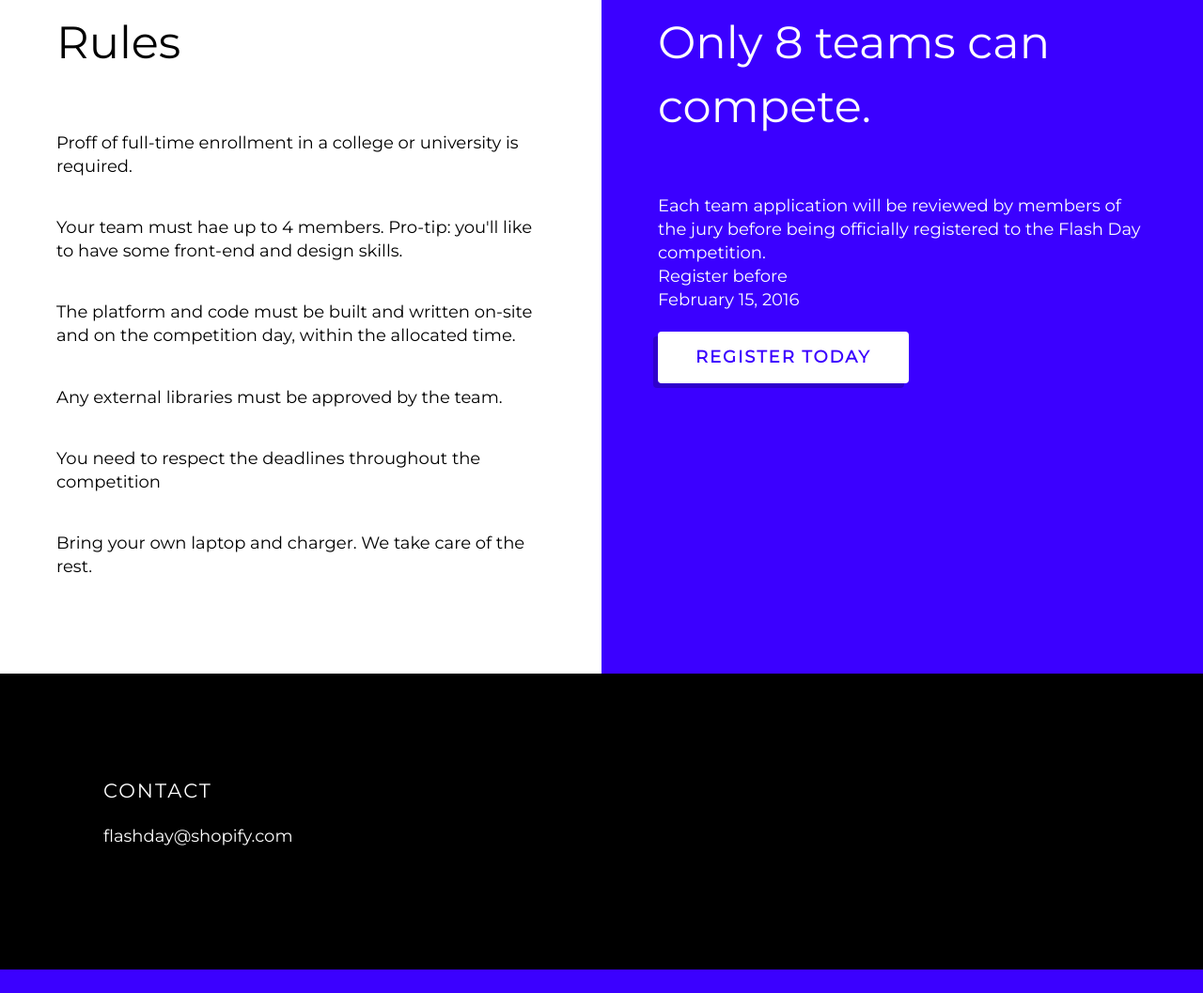
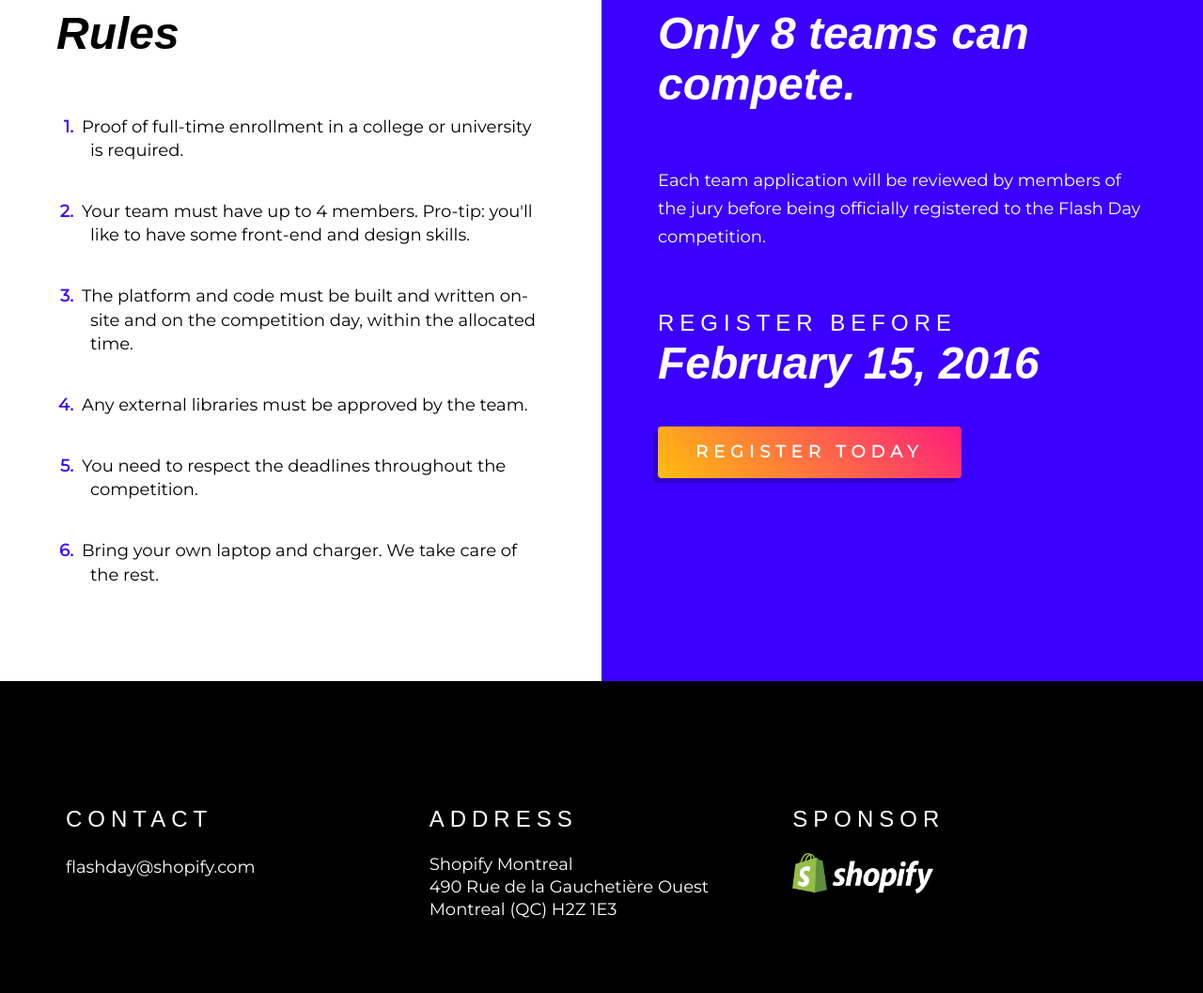
Before and after one commit to christianblais/flash-day-brochure, a plain HTML site: page index.html in a window 1280 px wide. Shown: the part 1740-2797 px from the top of the page at 94% size. Before the commit the page ends 2772 px from the top, so only its background shows below. Drawn offline with Linux system fonts and the light colour scheme; a web font is replaced by a local one.

Commit message:
adjustments for layout on smaller screens

```diff
--- a/index.html
+++ b/index.html
@@ -1,10 +1,27 @@
-<html>
+<html class="no-js" lang="FR">
   <head>
+    <meta charset="utf-8">
+    <meta http-equiv="x-ua-compatible" content="ie=edge">
+    <title>Flash Day Competition / May 7, 2016 / Montréal</title>
+    <meta name="description" content="">
+    <meta name="viewport" content="width=device-width, initial-scale=1">
+    <meta property="og:url"    content="http://" />
+    <meta property="og:type"   content="Website" />
+    <meta property="og:title"  content="Flash Day Competition / May 7, 2016 / Montréal" />
+    <meta property="og:image"  content="http://" />
+    <meta property="og:description" content="" />
+
+    <link rel="apple-touch-icon" href="../apple-touch-icon.png">
+    <!-- Place favicon.ico in the root directory -->
+
+    <script src="https://use.typekit.net/qxd7fne.js"></script>
+    <script>try{Typekit.load({ async: true });}catch(e){}</script>
+
     <link rel="stylesheet" type="text/css" href="css/main.css">
   </head>
   <body>
 
-    <section class="section section--fullwidth section--gradient">
+    <section class="section section--fullwidth section--gradient centered-on-small-screens">
       <div class="container">
         <div class="grid">
           <div class="grid__cell grid__cell--half">
@@ -12,9 +29,9 @@
             <div class="hero"></div>
           </div>
           <div class="grid__cell grid__cell--no-flex">
-            <h2 class="type--uppercase type--xl type--brand sans-serif--bold">May 7, 2016</h2>
+            <h2 class="type--uppercase type--xl type--brand">May 7, 2016</h2>
             <p class="type--uppercase type--large sans-serif--bold">Montreal, QC</p>
-            <div class="type--italic type--medium sans-serif--light">
+            <div class="type--display type--medium">
               <p class="type--no-margin">8 teams, 8 hours.</p>
               <p class="type--no-margin">1 ecommerce simulator.</p>
               <p>It's <strong>Flash Day</strong>.</p>
@@ -48,7 +65,7 @@
     <section class="section section--fullwidth section--gradient">
       <div class="container type--center">
 
-        <h1 class="sans-serif--bold type--italic">You should come</h1>
+        <h1 class="sans-serif--bold type--italic type--margin-half">You should come</h1>
         <h2 class="type--uppercase type--margin-triple">Here's why</h2>
 
         <div class="grid reasons">
@@ -69,33 +86,49 @@
       <div class="grid">
         <div class="grid__cell section--white rules">
           <h1 class="type--margin-triple">Rules</h1>
-          <ul>
-            <li>Proff of full-time enrollment in a college or university is required.</li>
-            <li>Your team must hae up to 4 members. Pro-tip: you'll like to have some front-end and design skills.</li>
+          <ol>
+            <li>Proof of full-time enrollment in a college or university is required.</li>
+            <li>Your team must have up to 4 members. Pro-tip: you'll like to have some front-end and design skills.</li>
             <li>The platform and code must be built and written on-site and on the competition day, within the allocated time.</li>
             <li>Any external libraries must be approved by the team.</li>
-            <li>You need to respect the deadlines throughout the competition</li>
+            <li>You need to respect the deadlines throughout the competition.</li>
             <li>Bring your own laptop and charger. We take care of the rest.</li>
           </ul>
         </div>
-        <div class="grid__cell rules">
+        <div class="grid__cell section--brand rules centered-on-small-screens ">
           <h1 class="type--margin-triple">Only 8 teams can compete.</h1>
-          <div>
-            Each team application will be reviewed by members of the jury before being officially registered to the Flash Day competition.
+          <div class="type--margin-triple">
+            <p>
+              Each team application will be reviewed by members of the jury before being officially registered to the Flash Day competition.
+            </p>
           </div>
-          <div>Register before</div>
-          <div>February 15, 2016</div>
-          <a href="http://eepurl.com/bNxWfr" class="btn">Register Today</a>
+          <h3 class="type--uppercase">Register before</h3>
+          <h1 class="type--margin-full">February 15, 2016</h1>
+          <a href="http://eepurl.com/bNxWfr" class="btn btn--gradient">Register Today</a>
         </div>
       </div>
     </section>
 
-    <section class="section--fullwidth section--fullwidth--footer">
+    <section class="section--fullwidth section--fullwidth--footer centered-on-small-screens ">
       <div class="container">
         <div class="grid">
           <div class="grid__cell">
             <h3 class="type--margin-full type--uppercase">Contact</h3>
-            <p>flashday@shopify.com</p>
+            <p>
+              <a href="mailto=flashday@shopify.com" class="inverted">flashday@shopify.com</a>
+            </p>
+          </div>
+          <div class="grid__cell">
+            <h3 class="type--margin-full type--uppercase">Address</h3>
+            <address>
+              Shopify Montreal<br>
+              490 Rue de la Gauchetière Ouest<br>
+              Montreal (QC) H2Z 1E3
+            </address>
+          </div>
+          <div class="grid__cell">
+            <h3 class="type--margin-full type--uppercase">Sponsor</h3>
+            <img src="assets/shopify_flat_white.png" class="logo--shopify" alt="Shopify" />
           </div>
         </div>
       </div>
--- a/sass/main.scss
+++ b/sass/main.scss
@@ -15,7 +15,7 @@ $typesize--medium: 24px;
 $typesize--large: 30px;
 $typesize--xlarge: 48px;
 
-$font--sans-serif: Montserrat;
+$font--sans-serif: "azo-sans-web";
 $color: #000;
 $color--lighter: #333;
 
@@ -32,7 +32,7 @@ $spacing--xlarge: 100px;
 
 @mixin type--uppercase {
   text-transform: uppercase;
-  letter-spacing: 2px;
+  letter-spacing: 6px;
 }
 
 @mixin calc($property, $expression) {
@@ -111,7 +111,7 @@ html {
   color: $color--inverted;
   font-size: $typesize--normal;
   line-height: 1.4;
-  font-family: $font--sans-serif, arial, sans-serif;
+  font-family: $font--sans-serif, Montserrat, arial, sans-serif;
   background-color: $brand--primary;
 }
 
@@ -235,14 +235,6 @@ address {
    Grid system
    ========================================================================== */
 
-.container {
-  padding: $spacing;
-}
-
-.container.container--no-padding {
-  padding: 0;
-}
-
 .grid {
   display: flex;
   flex-direction: column;
@@ -250,6 +242,7 @@ address {
 
 .grid .grid__cell {
   flex-grow: 1;
+  padding: $spacing--double $spacing;
 }
 
 
@@ -265,15 +258,22 @@ address {
   z-index: 100;
 }
 
+.centered-on-small-screens {
+  text-align: center;
+}
+
 .section--white {
   background: #fff;
   color: $color;
-  padding: $spacing--double ($spacing + $spacing--half) ($spacing + $spacing--half);
+}
+
+.section--brand, .section--white {
+  padding: $spacing;
 }
 
 .section--fullwidth {
   background: $brand--primary--darker;
-  padding: $spacing--xlarge $spacing--double;
+  padding: $spacing--double $spacing;
   margin: 0;
   background-image: url(../assets/img/on-display-pattern.png);
   background-size: 50%;
@@ -281,7 +281,6 @@ address {
   &.section--fullwidth--footer {
     background: $color;
     margin: 0;
-    padding: $spacing--double * 2;
   }
 }
 
@@ -319,14 +318,28 @@ address {
   }
 }
 
-ul {
+ol {
+  margin: 0 0 1.5em;
+  padding: 0;
+  counter-reset: item;
+}
+
+ol > li {
+  margin-bottom: $spacing--double;
+  padding: 0 0 0 2em;
+  text-indent: -2em;
   list-style-type: none;
-  margin: 0;
-  padding: 0;
+  counter-increment: item;
+}
 
-  li {
-    margin-bottom: $spacing--double;
-  }
+ol > li:before {
+  display: inline-block;
+  width: 1em;
+  padding-right: 0.5em;
+  font-weight: 900;
+  color: $brand--primary;
+  text-align: right;
+  content: counter(item) ".";
 }
 
 svg.defs {
@@ -374,8 +387,11 @@ footer {
 .hero {
   background-size: contain;
   background-repeat: no-repeat;
-  width: 500px;
-  height: 342px;
+  background-position: center;
+  max-width: 500px;
+  height: 250px;
+  position: relative;
+  margin: 0 auto;
   background-image: url(../assets/logo/logo-flashday.png);
 }
 
@@ -384,20 +400,24 @@ footer {
    ========================================================================== */
 
 h1, h2, h3, h4 {
-  font-family: $font--sans-serif, serif;
+  font-family: $font--sans-serif, Monserrat, Arial, sans-serif;
   font-weight: normal;
   margin: 0;
 }
 
 h1 {
   font-size: $typesize--xlarge;
+  font-weight: 900;
+  font-style: italic;
+  line-height: 1.125em;
 }
 
 h2 {
   font-size: $typesize--large;
+  font-weight: 700;
 }
 
-h2 {
+h3 {
   font-size: $typesize--medium;
 }
 
@@ -407,7 +427,7 @@ h4 {
 
 p {
   margin-top: 0;
-  line-height: 28px;
+  line-height: 30px;
 }
 
 a.btn, button.btn, input.btn {
@@ -422,6 +442,11 @@ a.btn, button.btn, input.btn {
   display: inline-block;
   margin-top: $spacing;
   box-shadow: -5px 5px rgba(0,0,0,0.2);
+  text-align: center;
+  &.btn--gradient {
+    @include gradient;
+    color: #fff;
+  }
 }
 
 input  {
@@ -467,7 +492,7 @@ input[type=email] {
 
 .type--xl {
   font-size: $typesize--xlarge;
-  line-height: 1.25em;
+  line-height: 1.125em;
 }
 
 .type--large {
@@ -489,7 +514,8 @@ input[type=email] {
 }
 
 .type--display {
-  font-family: $font--sans-serif;
+  font-style: italic;
+  font-weight: 300;
 }
 .type--uppercase {
   @include type--uppercase;
@@ -661,21 +687,13 @@ input[type=email] {
  *    `:before` to contain the top-margins of child elements.
  */
 
-.clearfix:before,
-.clearfix:after {
+.clearfix:before, .clearfix:after {
   content: " "; /* 1 */
   display: table; /* 2 */
 }
 
 .clearfix:after {
   clear: both;
-}
-
-@media only screen and (min-width: 45em) {
-  .type--xl {
-    font-size: 72px;
-  }
-
 }
 
 /* ==========================================================================
@@ -686,6 +704,27 @@ input[type=email] {
 
 @media only screen and (min-width: 45em) {
   /* Style adjustments for viewports that meet the condition */
+
+  .hero {
+    margin: 0;
+    background-position: left;
+  }
+
+  .centered-on-small-screens {
+    text-align: left;
+  }
+
+  .type--xl {
+    font-size: 72px;
+  }
+
+  .section--fullwidth {
+    padding: $spacing--xlarge $spacing--double;
+  }
+
+  .section--brand, .section--white {
+    padding: $spacing--double ($spacing + $spacing--half) ($spacing + $spacing--half);
+  }
 
   .container {
     padding: 20px;
```
Also changed, not shown: assets/shopify_flat_white.png (added), css/main.css, 1 other file. Lines whose indentation alone changed are shown as unchanged.
